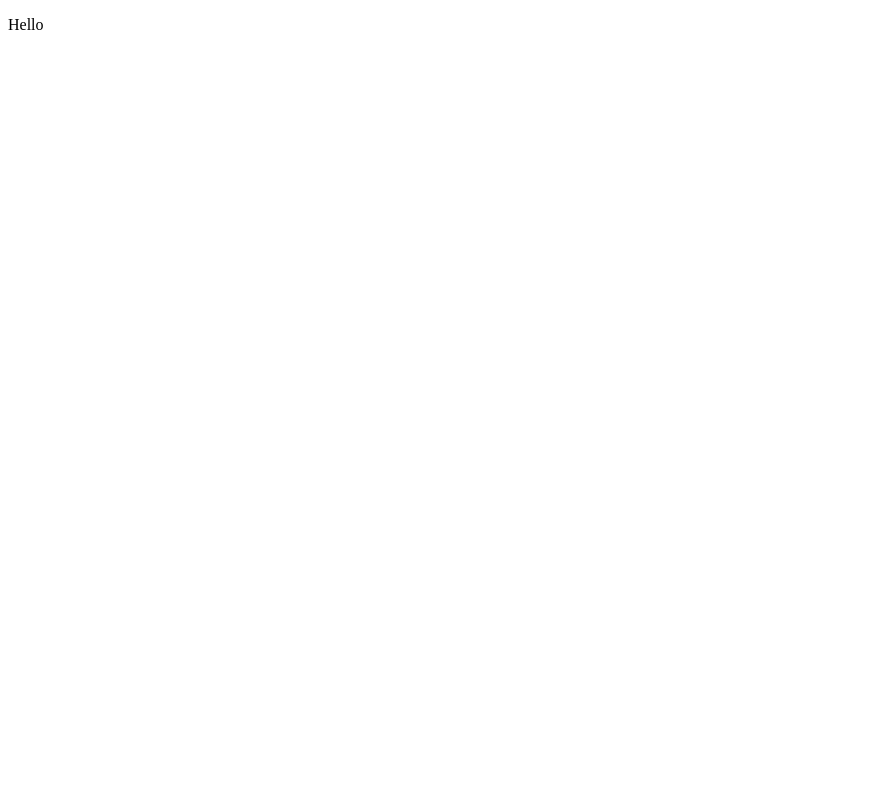
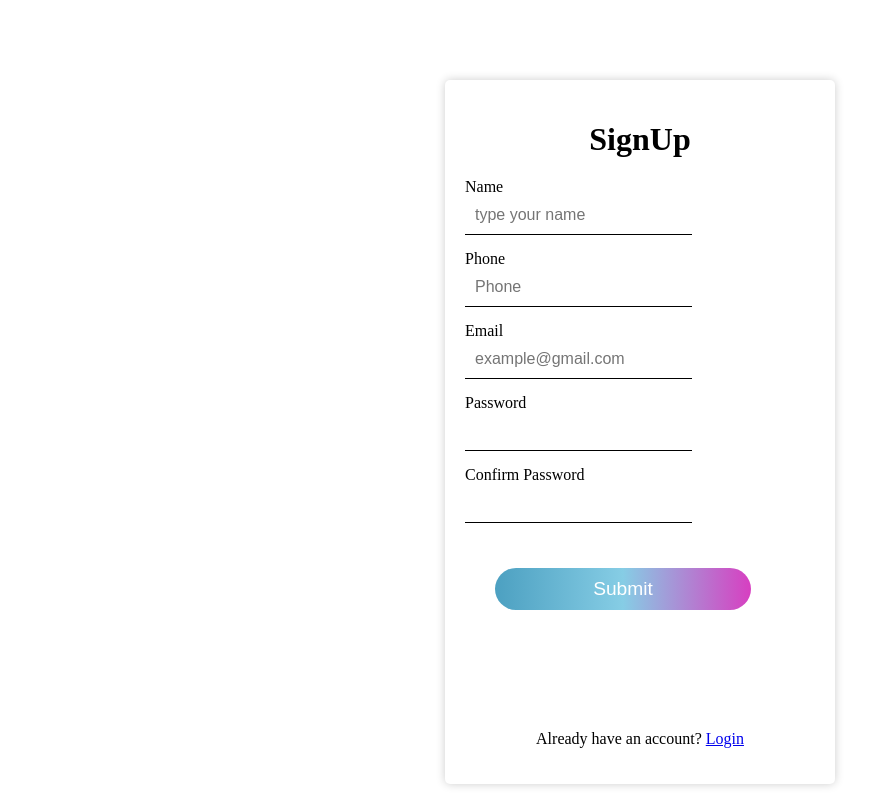
Before and after one commit to Beri28/team-alpha-dev-war-frontend, a React (Vite) app: page /signup in a window 1280 px wide. Shown: the whole page, without its empty margins (0-892 px from the left). Built offline with nearby package versions, Linux system fonts and the light colour scheme.

Commit message:
login ui

```diff
--- a/src/App.jsx
+++ b/src/App.jsx
@@ -1,11 +1,16 @@
 import React from "react";
-
+import Login from "./Pages/registration/Login"
+import SignUp from "./Pages/registration/SignUp"
+import {Routes,Route} from 'react-router-dom'
 function App() {
 //   const {currentUser}=useAuth()
   return (
-    <>
-      <p>Hello</p>
-    </>
+    <div>
+     <Routes>
+       <Route exact path="/" element={<Login />} />
+       <Route exact path="/signup" element={<SignUp />} />
+     </Routes>
+    </div>
   );
 }
 
--- /dev/null
+++ b/src/Pages/registration/Login.jsx
@@ -0,0 +1,53 @@
+import React, { useState } from 'react'
+import "./registration.css"
+import AccountBoxIcon from '@mui/icons-material/AccountBox';
+import { Link } from'react-router-dom';
+import { Formik,Form,ErrorMessage,Field } from 'formik';
+import * as Yup from 'yup'
+function Login() {
+
+    const [loading, setLoading] =useState(false)
+    function handleSubmit(values){
+        console.log("submit clicked");
+    }
+    const validationSchema = Yup.object({
+      email: Yup.string()
+       .email('Invalid email')
+       .required('Required'),
+      password: Yup.string()
+       .min(6, 'Password must be at least 6 characters')
+       .required('Required'),
+    })
+  return (
+    <div className='body'>
+    <div className='login-container'>
+      <h1>Login</h1>
+      <Formik
+      validationSchema={validationSchema}
+      initialValues={{ email: '', password: '' }}
+      onSubmit={handleSubmit}
+      validateOnBlur={true}
+      validateOnChange={true}
+
+      >
+        {({handleSubmit,isValid,dirty})=>(
+      <Form className="input" onSubmit={handleSubmit} >
+        <label htmlFor="l1">Email</label><br />
+      <Field className="input" name="email" type="email" placeholder='Email' />
+      <ErrorMessage name='email' component="div" className='error' />
+      <br />
+      <label htmlFor="l2">Password</label><br />
+      <Field className="input" name="password" type="password" placeholder= "Type your password" />
+      <ErrorMessage name='password' component="div" className='error' />
+      <br />
+      <button type="submit" disabled={!isValid || !dirty || loading} >{loading?"Logging in...":"Submit"}</button>
+      <p className='signup'>Don't have an account? <Link to="/signup">Sign Up</Link> </p>
+      </Form>
+      )}
+      </Formik>
+    </div>
+    </div>
+  )
+}
+
+export default Login
--- /dev/null
+++ b/src/Pages/registration/SignUp.jsx
@@ -0,0 +1,80 @@
+import React, { useState } from 'react'
+import "./registration.css"
+import AccountBoxIcon from '@mui/icons-material/AccountBox';
+import {  Link } from'react-router-dom';
+import { ErrorMessage, Field, Formik,Form } from 'formik';
+import * as  Yup from "yup"
+function SignUp() {
+    const validationSchema= Yup.object({
+      name: Yup.string()
+       .required('User Name is Required'),
+      phone: Yup.string()
+       .required('Phone Number is Required'),
+      email: Yup.string()
+       .email('Invalid email')
+       .required('Email is Required'),
+      password: Yup.string()
+       .min(8, 'Password must be at least 8 characters')
+       .required('Password is Required'),
+       confirm_password: Yup.string()
+       .required('Required')
+       .oneOf([Yup.ref('password')], 'Passwords must match')
+
+    })
+    const [loading,setLoading] = useState(false)
+
+
+   async function handleSubmit(values){
+      console.log(values)
+        console.log("submit clicked");
+    }
+
+  return (
+    <div className='body'>
+    <div className='login-container'>
+      <h1>SignUp</h1>
+      <Formik
+      initialValues={{
+        name:'',
+        phone:'',
+        email:'',
+        password:'',
+        confirm_password:'',
+      }}
+      validationSchema={validationSchema}
+      validateOnChange={true}
+      validateOnBlur={true}
+      onSubmit={handleSubmit}
+      >
+        {({handleSubmit,dirty,isValid}) => (
+      <Form  onSubmit={handleSubmit}>
+        <label htmlFor="l1">Name</label><br />
+      <Field className="input" id="l1" type="text" name="name" placeholder='type your name' /><br />
+      <ErrorMessage name="name" component="div" className="error" />
+      <label  htmlFor="l3">Phone</label><br />
+      <Field className="input" id="l3" name="phone" type="text" placeholder= "Phone" />
+      <ErrorMessage name="phone" component="div" className="error" />
+      <br />
+      <label htmlFor="l2">Email</label><br />
+      <Field className="input" id="l2" type="email" name="email" placeholder= "example@gmail.com" />
+      <ErrorMessage name="email" component="div" className="error" />
+      <br />
+      <label htmlFor="l4">Password</label><br />
+      <Field className="input" id="l4" name="password" type="password" />
+      <ErrorMessage name="password" component="div" className="error" />
+      <br />
+      <label htmlFor="l5">Confirm Password</label><br />
+      <Field className="input" id="l5" name="confirm_password" type="password" />
+      <ErrorMessage name="confirm_password" component="div" className="error" />
+      <br />
+      <button type='submit' disabled={!isValid || !dirty || loading}>{loading? "SigningUp...":"Submit"}</button>
+      <p className='signup'>Already have an account? <Link to="/login">Login</Link> </p>
+      </Form>
+      )}
+      </Formik>
+    </div>
+    </div>
+  )
+}
+
+export default SignUp
--- /dev/null
+++ b/src/Pages/registration/registration.css
@@ -0,0 +1,71 @@
+.error {
+    color: red;
+    font-size: 1rem;
+    margin-bottom: 10px;
+}
+
+.input {
+    padding: 10px;
+    margin-bottom: 15px;
+    border: none;
+    border-bottom: black 1px solid;
+    outline: none;
+    font-size: 1rem;
+}
+
+.login-container {
+    max-height: max-content;
+    max-width: 350px;
+    margin: 5rem auto 0;
+    padding: 20px;
+    background: #fff;
+    border-radius: 5px;
+    box-shadow: 0 0 10px rgba(0, 0, 0, 0.2);
+}
+
+h1 {
+    text-align: center;
+    font-size: 2rem; /* Consider using rem or em */
+    margin-bottom: 20px;
+}
+
+.login-container button {
+    font-size: 1.2rem; /* Consider using rem or em */
+    margin: 30px;
+    text-align: center;
+    width: 20vw;
+    padding: 10px 20px;
+    background: linear-gradient(to right, rgb(76, 160, 193), rgb(134, 205, 229), rgb(215, 63, 193));
+    color: #fff;
+    border: none;
+    border-radius: 25px;
+    cursor: pointer;
+    transition: background 0.3s ease-in-out;
+}
+
+.login-container button:hover {
+    background: linear-gradient(to right, rgb(134, 205, 229), rgb(215, 63, 193), rgb(76, 160, 193));
+}
+
+.login-container button:focus {
+    outline: 2px solid rgb(76, 160, 193); /* Add focus style */
+}
+
+.signup {
+    text-align: center;
+    margin-top: 90px;
+}
+
+@media (max-width: 1000px) {
+    .login-container button {
+        width: 80%;
+    }
+
+    .login-container {
+        max-width: 70%;
+        height: fit-content;
+        max-height: 90vh;
+        margin: 150px auto 0;
+        padding: 10px;
+    }
+}
--- a/src/index.css
+++ b/src/index.css
@@ -0,0 +1,3 @@
+@tailwind base;
+@tailwind components;
+@tailwind utilities;
--- a/src/main.jsx
+++ b/src/main.jsx
@@ -7,9 +7,9 @@ import { BrowserRouter } from 'react-router-dom'
 // import AuthProvider from './context/authContext'
 createRoot(document.getElementById('root')).render(
     // <AuthProvider>
-    //     <BrowserRouter>
+        <BrowserRouter>
             <App />
-    //     </BrowserRouter>
+        </BrowserRouter>
     // </AuthProvider>
 
 )
```
